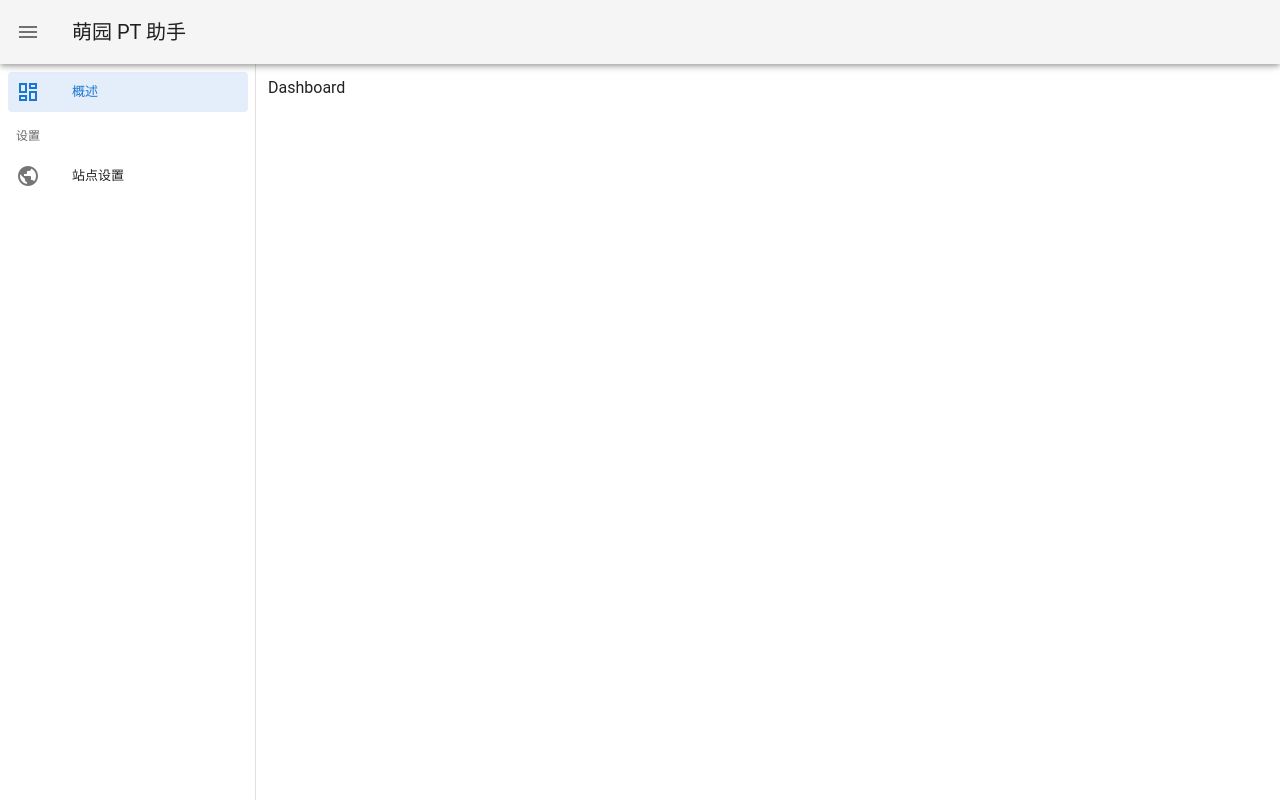
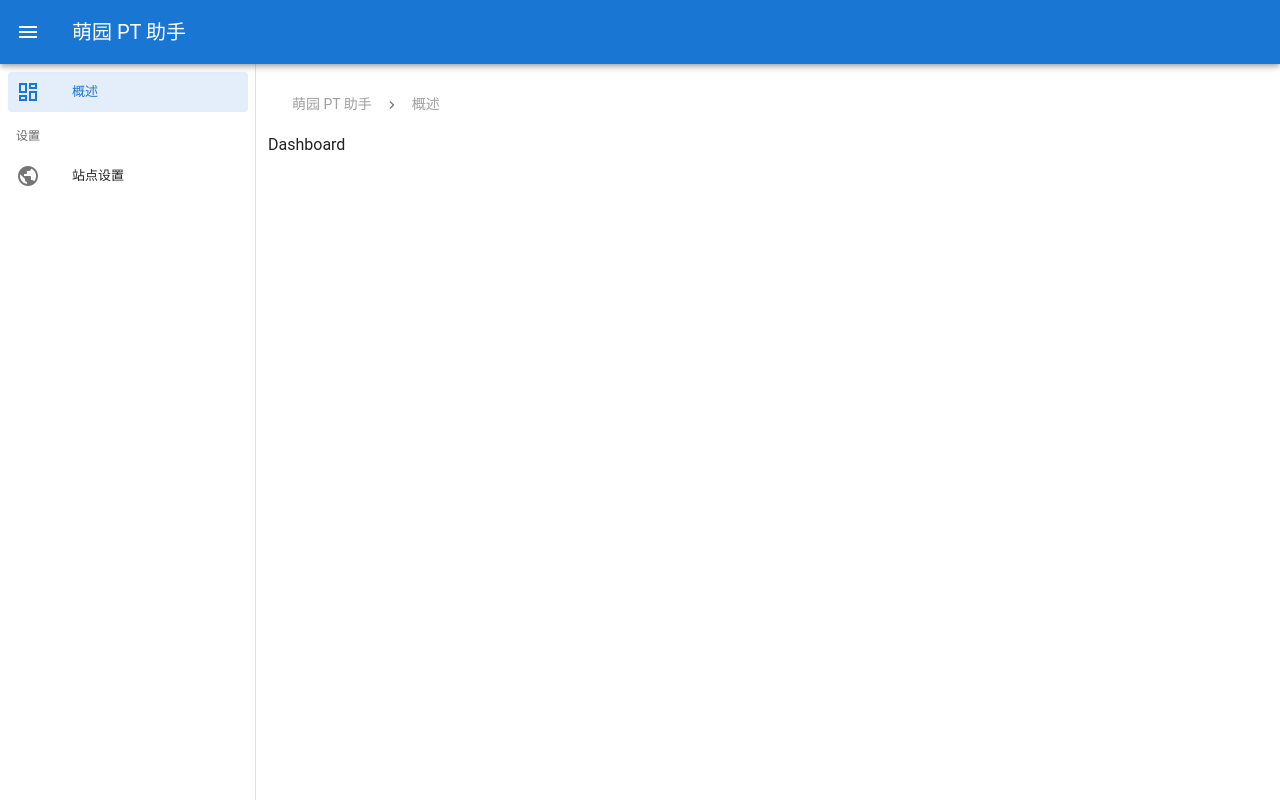
Before and after one commit to MoeHero/MoeGardenPTHelper, a Vue app: page /#/dashboard in a window 1280 px wide. Built offline with nearby package versions, Linux system fonts and the light colour scheme; the HTML template or start-up script is replaced by a standard one.

Commit message:
feat: 新增面包屑导航

```diff
--- a/src/options/App.vue
+++ b/src/options/App.vue
@@ -4,11 +4,7 @@
 
     <TheMenu v-model="drawerShow"/>
 
-    <v-main>
-      <v-container fluid>
-        <router-view/>
-      </v-container>
-    </v-main>
+    <TheMain/>
   </v-app>
 </template>
 
@@ -17,11 +13,13 @@ import { Component, Vue } from 'vue-property-decorator';
 
 import TheMenu from './views/_Layouts/TheMenu.vue';
 import TheHeader from './views/_Layouts/TheHeader.vue';
+import TheMain from './views/_Layouts/TheMain.vue';
 
 @Component({
   components: {
     TheMenu,
     TheHeader,
+    TheMain,
   },
 })
 export default class App extends Vue {
--- a/src/options/views/_Layouts/TheHeader.vue
+++ b/src/options/views/_Layouts/TheHeader.vue
@@ -1,5 +1,8 @@
 <template>
-  <v-app-bar app clipped-left>
+  <v-app-bar
+    app clipped-left
+    dark color="primary"
+  >
     <v-app-bar-nav-icon @click.stop="$emit('change-mode')"/>
 
     <v-app-bar-title>
--- /dev/null
+++ b/src/options/views/_Layouts/TheMain.vue
@@ -0,0 +1,40 @@
+<template>
+  <v-main>
+    <v-container fluid>
+      <v-card flat>
+        <v-breadcrumbs :items="breadcrumbs">
+          <template v-slot:divider>
+            <v-icon>mdi-chevron-right</v-icon>
+          </template>
+        </v-breadcrumbs>
+      </v-card>
+
+      <router-view/>
+    </v-container>
+  </v-main>
+</template>
+
+<script lang="ts">
+import { Component, Vue, Watch } from 'vue-property-decorator';
+
+@Component
+export default class MainLayout extends Vue {
+  private breadcrumbs: any[] = [];
+
+  @Watch('$route')
+  private onRouteChange(route) {
+    this.breadcrumbs = [{
+      disabled: true,
+      text: '萌园 PT 助手',
+    }];
+    route.matched.forEach(r => {
+      this.breadcrumbs.push({
+        disabled: r.meta.icon === undefined,
+        exact: true,
+        text: r.meta.name,
+        to: r.path,
+      });
+    });
+  }
+}
+</script>
```
